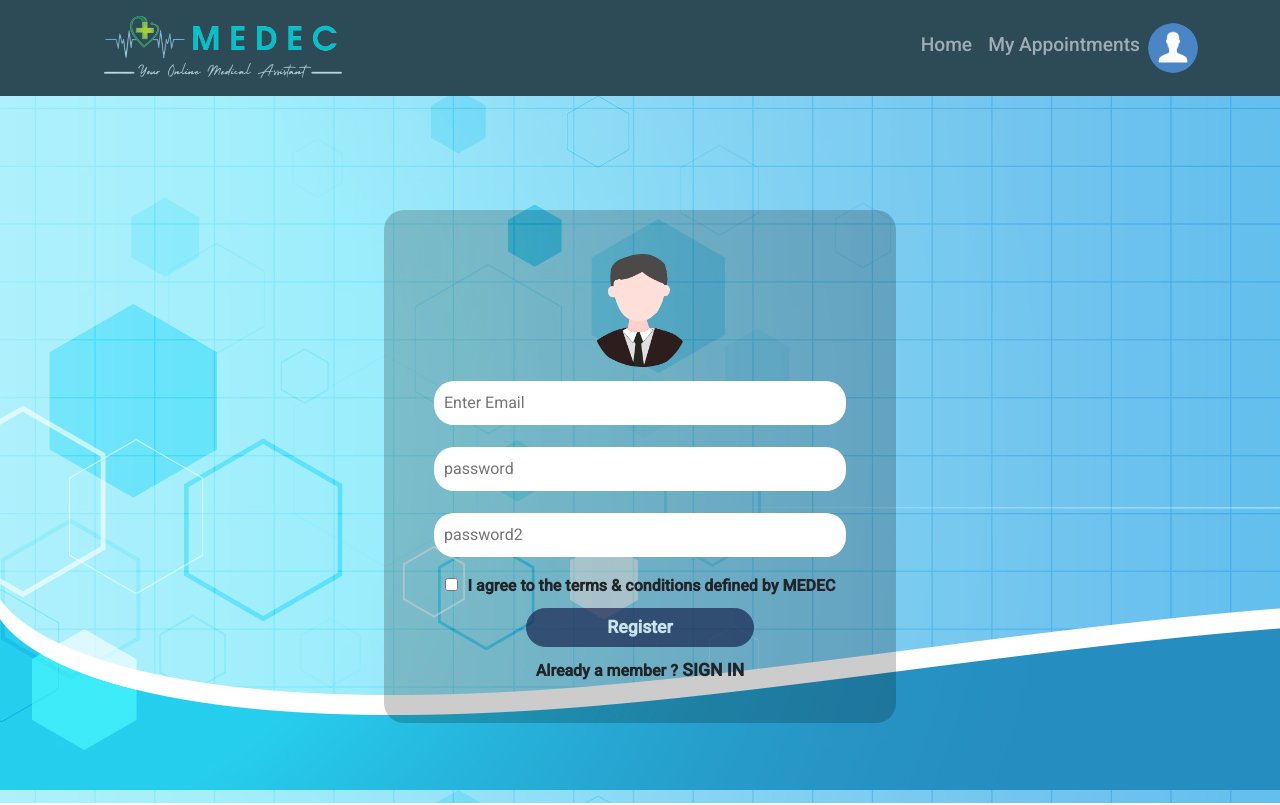
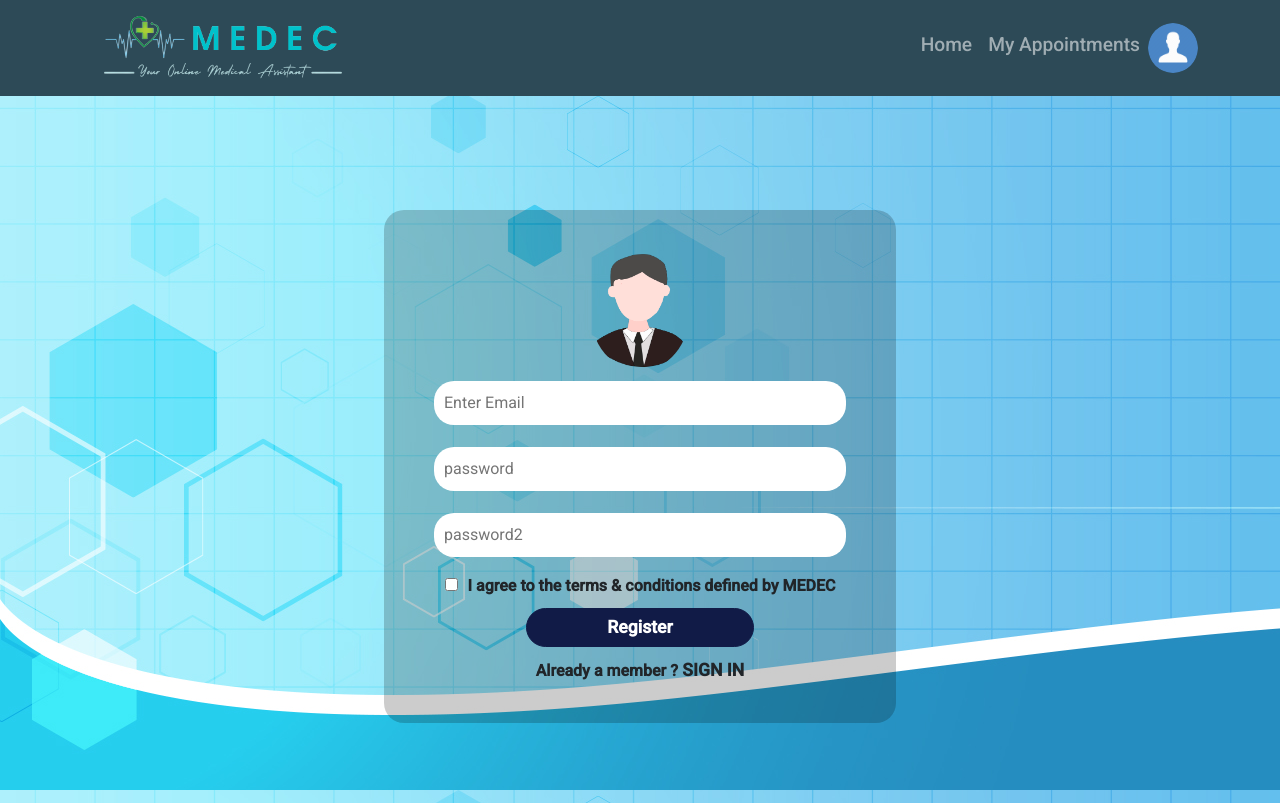
Before and after one commit to UOKSEDevProject/medec-web, a React (Create React App) app: page /register in a window 1280 px wide. Shown: the top 805 px of the page. Built offline with nearby package versions, Linux system fonts and the light colour scheme.

Commit message:
register button enable logic change

```diff
--- a/src/components/body/Register.jsx
+++ b/src/components/body/Register.jsx
@@ -54,10 +54,10 @@ function Register() {
     const isRegisterDisabled = () => {
             let formElements = document.querySelectorAll("[aria-required='true']");
             let isFormFiled = checkForm(formElements);
-            if (isFormFiled){
-                return(!hasEdit || Object.keys(errors).length>1 || !isAgree)
+            if (isFormFiled && isAgree){
+                return(!hasEdit || Object.keys(errors).length>1)
             } else {
-                return (hasEdit || !Object.keys(errors).length>1 || !isAgree)
+                return (hasEdit || !Object.keys(errors).length>1)
             }
     }
 
```
